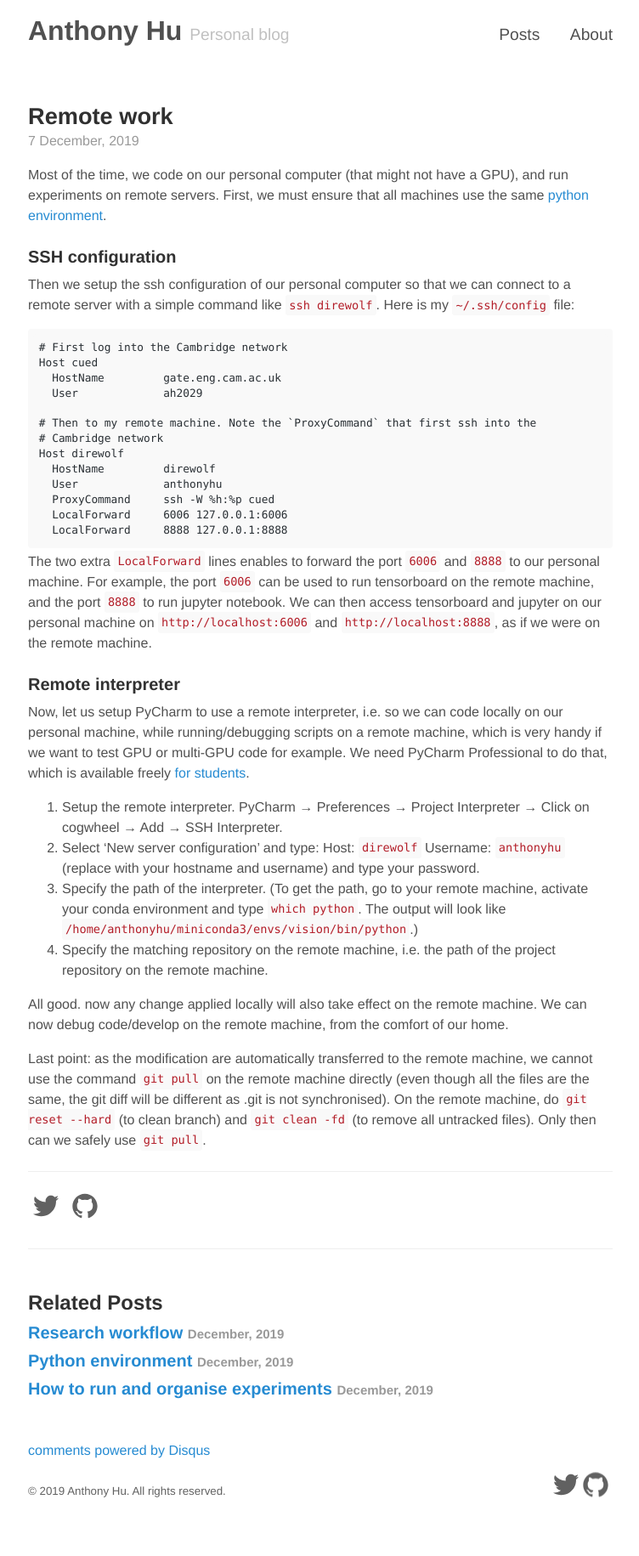
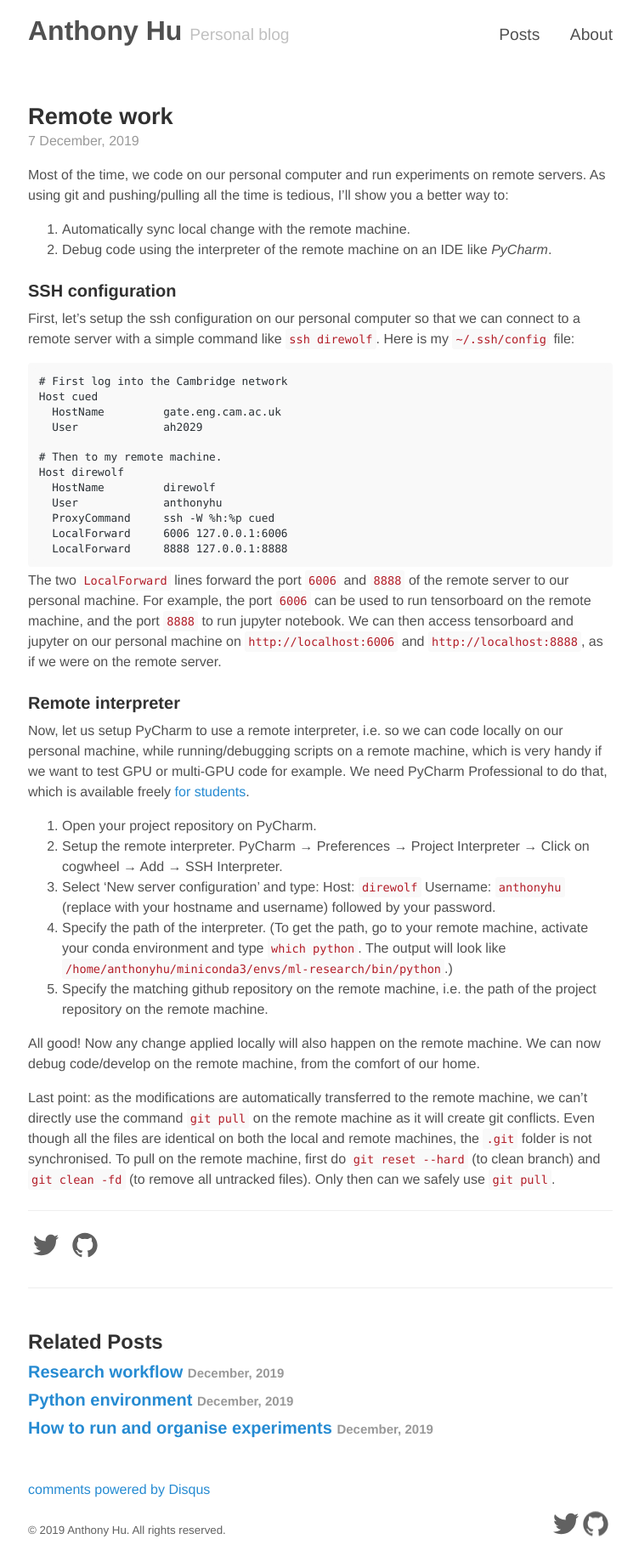
Before and after one commit to anthonyhu/anthonyhu.github.io, a Jekyll site: the page built from _posts/2019-12-07-remote-work.md, in a window 1280 px wide. Shown: the whole page at 85% size, without its empty margins (263-1015 px from the left). Built offline with Jekyll 4.4.1, drawn with Linux system fonts in a browser that asks for light colours; comment, search, counter and statistics services are not loaded; before the commit the page ends 1785 px from its top, so only the background shows below that.

Commit message:
Reread (2) posts

````diff
--- a/_posts/2019-12-07-remote-work.md
+++ b/_posts/2019-12-07-remote-work.md
@@ -6,12 +6,14 @@ comments: true
 github: https://github.com/anthonyhu/ml-research
 ---
 
-Most of the time, we code on our personal computer (that might not have a GPU), and run experiments on remote servers.
-First, we must ensure that all machines use the same [python environment]({% post_url 2019-12-07-python-environment%}).
+Most of the time, we code on our personal computer and run experiments on remote servers. As using git and pushing/pulling
+all the time is tedious, I'll show you a better way to:
+1. Automatically sync local change with the remote machine.
+2. Debug code using the interpreter of the remote machine on an IDE like _PyCharm_.
 
 
 ### SSH configuration
-Then we setup the ssh configuration of our personal computer so that we can connect to a remote server with a simple
+First, let's setup the ssh configuration on our personal computer so that we can connect to a remote server with a simple
 command like `ssh direwolf`.
 Here is my `~/.ssh/config` file:
 
@@ -21,8 +23,7 @@ Host cued
   HostName         gate.eng.cam.ac.uk
   User             ah2029
 
-# Then to my remote machine. Note the `ProxyCommand` that first ssh into the
-# Cambridge network
+# Then to my remote machine.
 Host direwolf
   HostName         direwolf
   User             anthonyhu
@@ -31,10 +32,10 @@ Host direwolf
   LocalForward     8888 127.0.0.1:8888
 ```
 
-The two extra `LocalForward` lines enables to forward the port `6006` and `8888` to our personal machine. For example,
+The two `LocalForward` lines forward the port `6006` and `8888` of the remote server to our personal machine. For example,
 the port `6006` can be used to run tensorboard on the remote machine, and the port `8888` to run jupyter notebook.
 We can then access tensorboard and jupyter on our personal machine on `http://localhost:6006` and `http://localhost:8888`,
-as if we were on the remote machine.
+as if we were on the remote server.
 
 
 ### Remote interpreter
@@ -42,21 +43,23 @@ Now, let us setup PyCharm to use a remote interpreter, i.e. so we can code local
 running/debugging scripts on a remote machine, which is very handy if we want to test GPU or multi-GPU code for
 example. We need PyCharm Professional to do that, which is available freely [for students](https://www.jetbrains.com/student/).
 
-1. Setup the remote interpreter. PyCharm → Preferences → Project Interpreter → Click on cogwheel → Add → SSH Interpreter.
-2. Select 'New server configuration' and type: Host: `direwolf` Username: `anthonyhu` (replace with your hostname and username)
-and type your password.
-3. Specify the path of the interpreter. (To get the path, go to your remote machine,
+1. Open your project repository on PyCharm.
+2. Setup the remote interpreter. PyCharm → Preferences → Project Interpreter → Click on cogwheel → Add → SSH Interpreter.
+3. Select 'New server configuration' and type: Host: `direwolf` Username: `anthonyhu` (replace with your hostname and username)
+followed by your password.
+4. Specify the path of the interpreter. (To get the path, go to your remote machine,
 activate your conda environment and type `which python`.
-The output will look like `/home/anthonyhu/miniconda3/envs/vision/bin/python`.)
-4. Specify the matching repository on the remote machine, i.e. the path of the project repository on the remote machine.
+The output will look like `/home/anthonyhu/miniconda3/envs/ml-research/bin/python`.)
+5. Specify the matching github repository on the remote machine, i.e. the path of the project repository on the remote machine.
 
-All good. now any change applied locally will also take effect on the remote machine. We can now debug code/develop
+All good! Now any change applied locally will also happen on the remote machine. We can now debug code/develop
 on the remote machine, from the comfort of our home.
 
 
-Last point: as the modification are automatically transferred to the remote machine, we cannot use the command `git pull`
-on the remote machine directly (even though all the files are the same, the git diff will be different as .git is not synchronised).
-On the remote machine, do `git reset --hard` (to clean branch) and `git clean -fd` (to remove all untracked files). Only then can we
+Last point: as the modifications are automatically transferred to the remote machine, we can't directly use the command `git pull`
+on the remote machine as it will create git conflicts. Even though all the files are identical on both the local and remote machines,
+the `.git` folder is not synchronised. To pull on the remote machine, first do `git reset --hard` (to clean branch)
+and `git clean -fd` (to remove all untracked files). Only then can we
 safely use `git pull`.
 
 -----
````
Also changed, not shown: _posts/2019-12-06-run-experiments.md (+11 -7 lines), _posts/2019-12-07-python-environment.md (+8 -8 lines), _posts/2019-12-07-research-workflow.md (+79 -92 lines).
